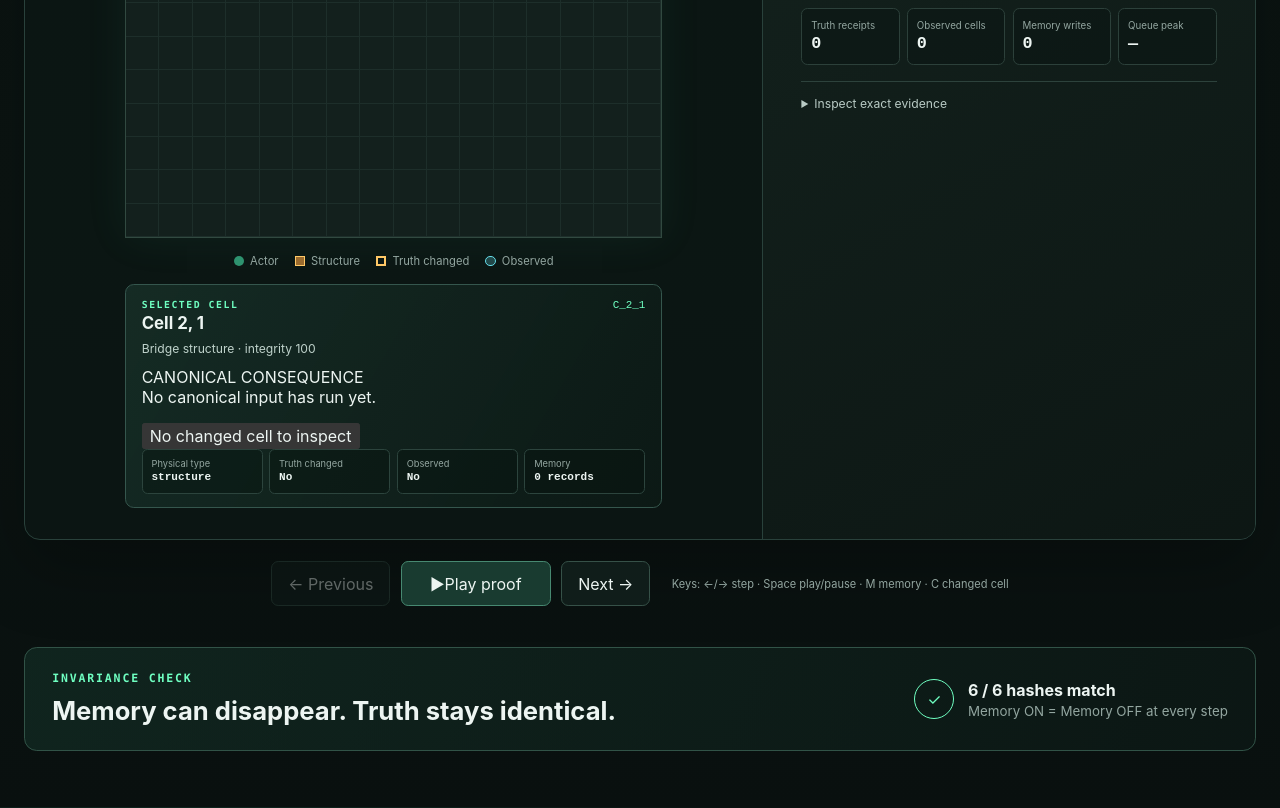
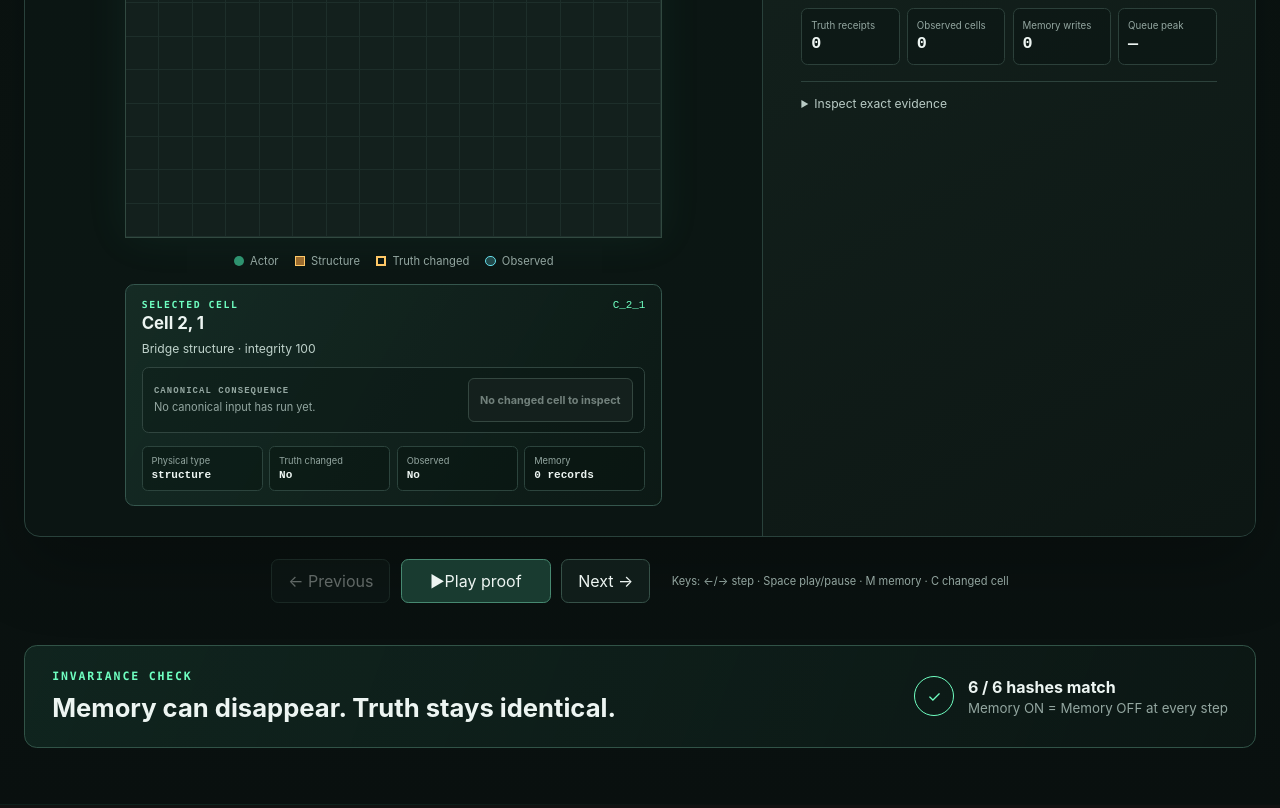
Before and after one commit to mike-axiom-mir/axm-EchoWorld, a website: page observer/index.html in a window 1280 px wide. Shown: the part 723-1531 px from the top of the page. Drawn offline with Linux system fonts and the light colour scheme.

Commit message:
Style bounded consequence navigator

```diff
--- a/observer/styles.css
+++ b/observer/styles.css
@@ -200,6 +200,37 @@ h1 { max-width: 760px; margin-bottom: .7rem; font-size: clamp(2rem, 4.2vw, 4rem)
 .cell-evidence dt { color: var(--muted); font-size: .58rem; }
 .cell-evidence dd { margin: .18rem 0 0; overflow: hidden; color: var(--ink); font: 700 .69rem/1.25 ui-monospace, monospace; text-overflow: ellipsis; white-space: nowrap; }
 
+.consequence-nav {
+  display: grid;
+  grid-template-columns: minmax(0, 1fr) auto;
+  gap: .7rem;
+  align-items: center;
+  margin: .72rem 0 .82rem;
+  padding: .62rem .7rem;
+  border: 1px solid #705c32;
+  border-radius: .42rem;
+  background: rgba(96, 70, 20, .16);
+}
+.consequence-nav[data-state="idle"] { border-color: #30453f; background: rgba(8, 20, 16, .32); }
+.consequence-label { display: block; margin-bottom: .2rem; color: var(--amber); font: 700 .56rem/1.2 ui-monospace, monospace; letter-spacing: .12em; }
+.consequence-nav[data-state="idle"] .consequence-label { color: var(--muted); }
+.consequence-status { margin: 0; color: #d8c9a7; font-size: .69rem; line-height: 1.35; }
+.consequence-nav[data-state="idle"] .consequence-status { color: var(--muted); }
+.consequence-button {
+  min-height: 44px;
+  padding: .55rem .72rem;
+  border: 1px solid #8a6e34;
+  border-radius: .38rem;
+  background: #2b2416;
+  color: var(--ink);
+  cursor: pointer;
+  font-size: .68rem;
+  font-weight: 750;
+}
+.consequence-button:hover:not(:disabled) { border-color: var(--amber); background: #352b18; }
+.consequence-button:focus-visible { outline: 3px solid var(--cyan); outline-offset: 3px; }
+.consequence-button:disabled { border-color: #344740; background: #14201d; color: #72817c; cursor: not-allowed; }
+
 .event-panel { min-width: 0; padding: clamp(1.5rem, 3vw, 2.5rem); background: linear-gradient(150deg, rgba(28, 46, 40, .58), rgba(13, 23, 20, .9)); }
 .step-line { display: flex; align-items: center; justify-content: space-between; margin-bottom: 2.2rem; color: var(--muted); font: 600 .72rem/1 ui-monospace, monospace; }
 .step-dots { display: flex; gap: .35rem; }
@@ -276,6 +307,8 @@ h1 { max-width: 760px; margin-bottom: .7rem; font-size: clamp(2rem, 4.2vw, 4rem)
   .grid-help, .cell-inspector { width: 100%; }
   .grid-key { gap: .45rem .7rem; }
   .cell-evidence { grid-template-columns: repeat(2, 1fr); }
+  .consequence-nav { grid-template-columns: 1fr; }
+  .consequence-button { width: 100%; }
   .event-panel { padding: 1.4rem 1rem; }
   .event-panel h2 { font-size: 1.9rem; }
   .receipt-grid { grid-template-columns: repeat(2, 1fr); }
```
